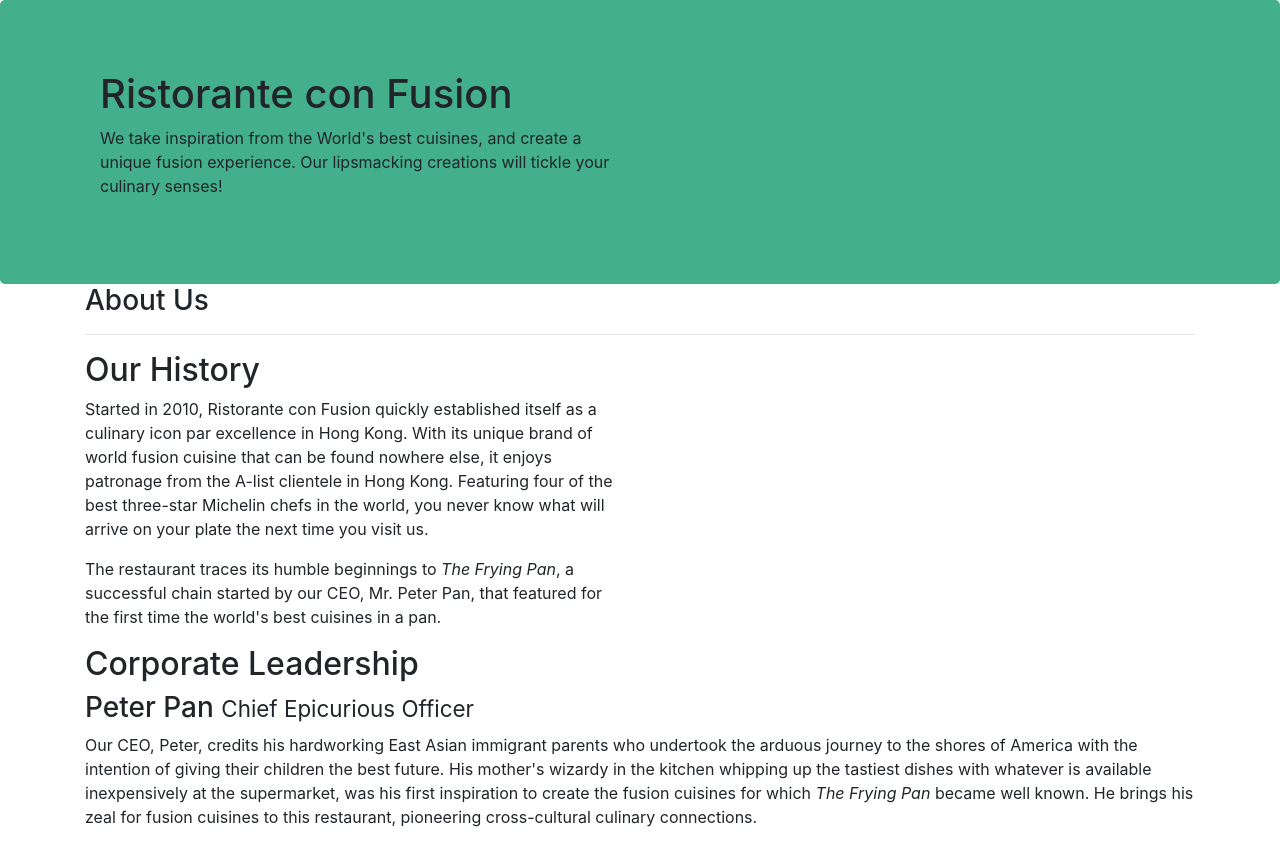
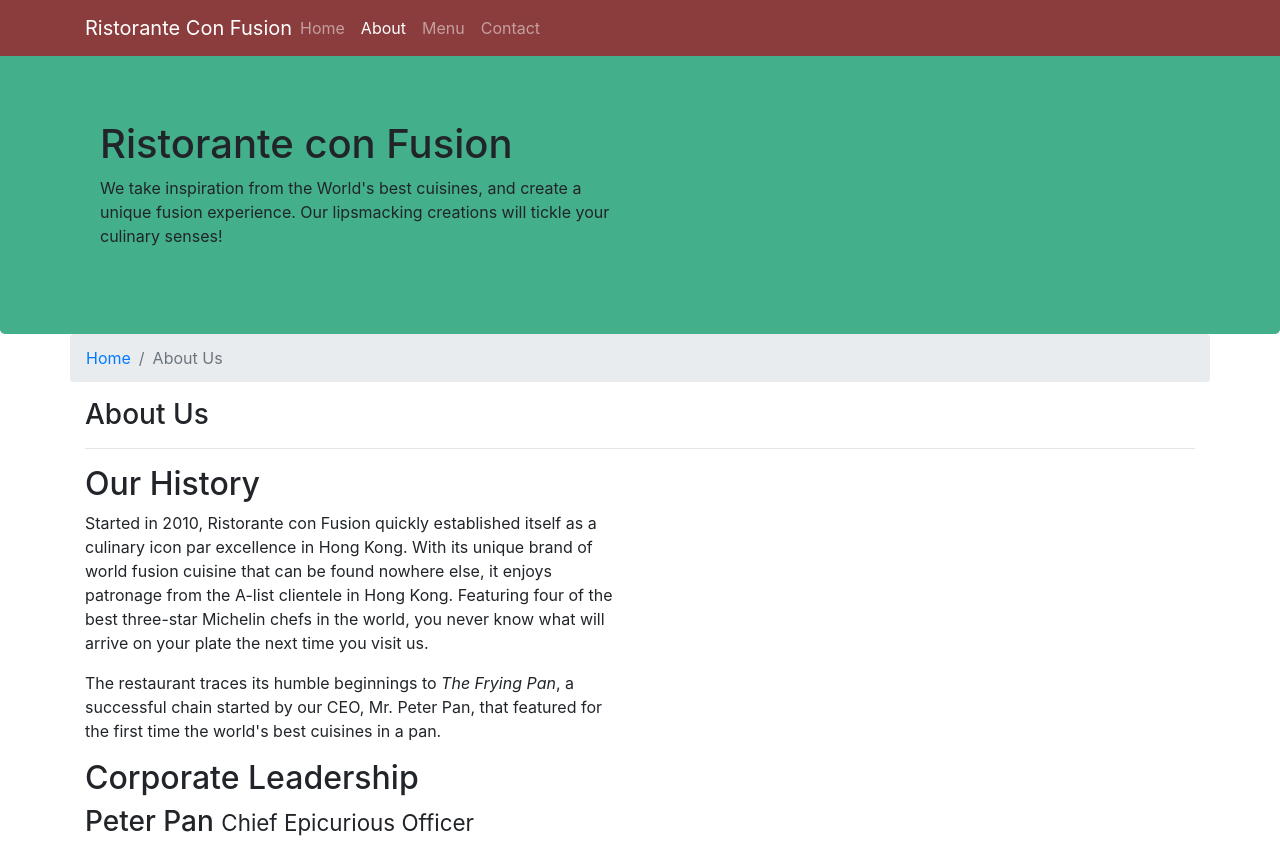
Before and after one commit to MeghanaMadala/pick_your_pickle, a website: page aboutus.html in a window 1280 px wide. Shown: the top 842 px of the page. Drawn offline with nearby package versions, Linux system fonts and the light colour scheme.

Commit message:
Navbar and Breadcrumbs

```diff
--- a/aboutus.html
+++ b/aboutus.html
@@ -14,7 +14,24 @@
 </head>
 
 <body>
+    <nav class="navbar navbar-dark navbar-expand-sm fixed-top">
+        <div class="container">
+            <button class="navbar-toggler" type="button" data-toggle="collapse" data-target="#Navbar">
+                <span class="navbar-toggler-icon"></span>
+            </button>
+            <a class="navbar-brand mr-auto" href="./index.html">Ristorante Con Fusion</a>
+            <div class="collapse navbar-collapse" id="Navbar">
+                <ul class="navbar-nav mr-auto">
+                    <li class="nav-item"><a class="nav-link" href="./index.html">Home</a></li>
+                    <li class="nav-item active"><a class="nav-link" href="#">About</a></li>
+                    <li class="nav-item"><a class="nav-link" href="#">Menu</a></li>
+                    <li class="nav-item"><a class="nav-link" href="#">Contact</a></li>
 
+                </ul>
+            </div>
+
+        </div>
+    </nav>
     <header class="jumbotron">
         <div class="container">
             <div class="row row-header">
@@ -30,7 +47,11 @@
 
     <div class="container">
         <div class="row">
-            <div class="col auto">
+            <ol class="col-12 breadcrumb">
+                <li class="breadcrumb-item"><a href="./index.html">Home</a></li>
+                <li class="breadcrumb-item active">About Us</li>
+            </ol>
+            <div class="col-12">
                <h3>About Us</h3>
                <hr>
             </div>
@@ -69,7 +90,7 @@
                 <div class="col-4 offset-1 col-sm-2">
                     <h5>Links</h5>
                     <ul class="list-unstyled">
-                        <li><a href="#">Home</a></li>
+                        <li><a href="./index.html">Home</a></li>
                         <li><a href="#">About</a></li>
                         <li><a href="#">Menu</a></li>
                         <li><a href="#">Contact</a></li>
--- a/css/styles.css
+++ b/css/styles.css
@@ -26,3 +26,11 @@
     margin: 0px;
     color: #0f0f0f;
 }
+body{
+    padding: 50px 0px 0px 0px;
+    z-index: 0;
+
+}
+.navbar-dark {
+    background-color: #8b3d3d;
+}
```
Also changed, not shown: index.html (+18 -1 lines).
